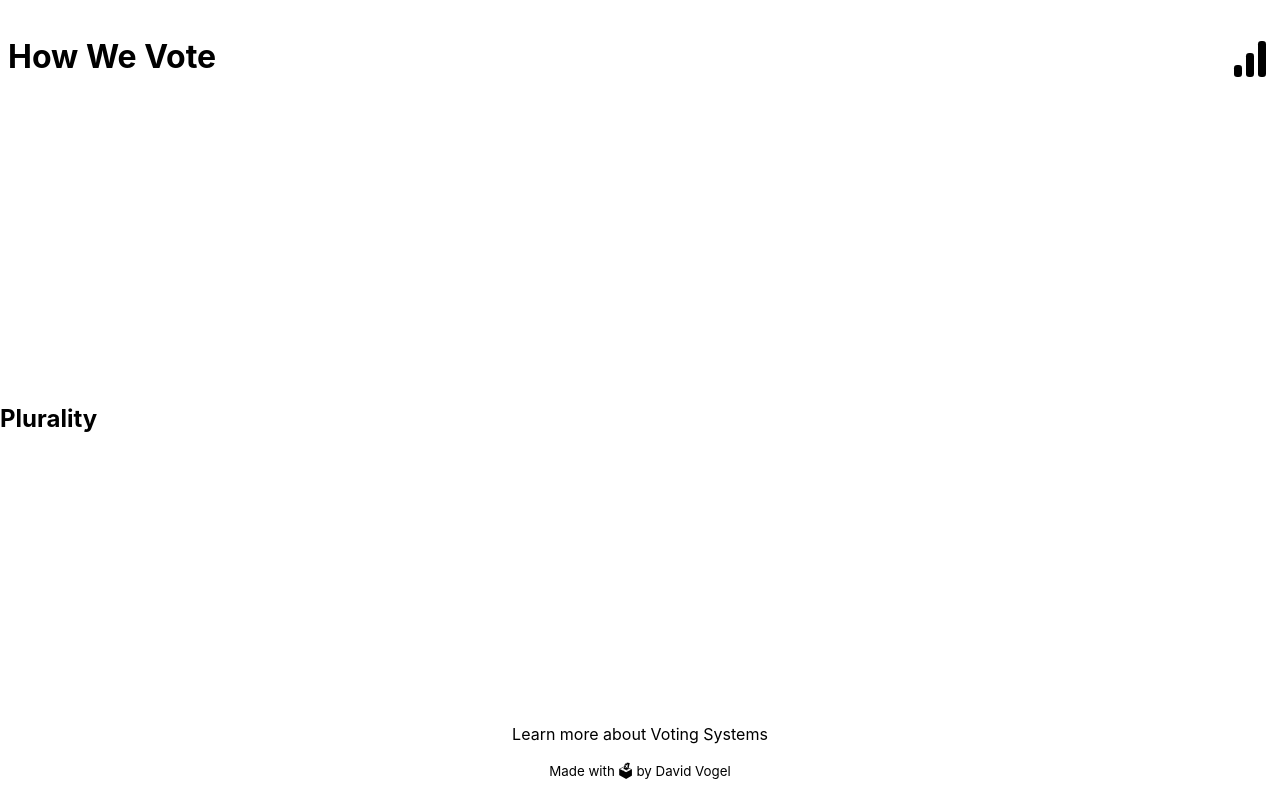
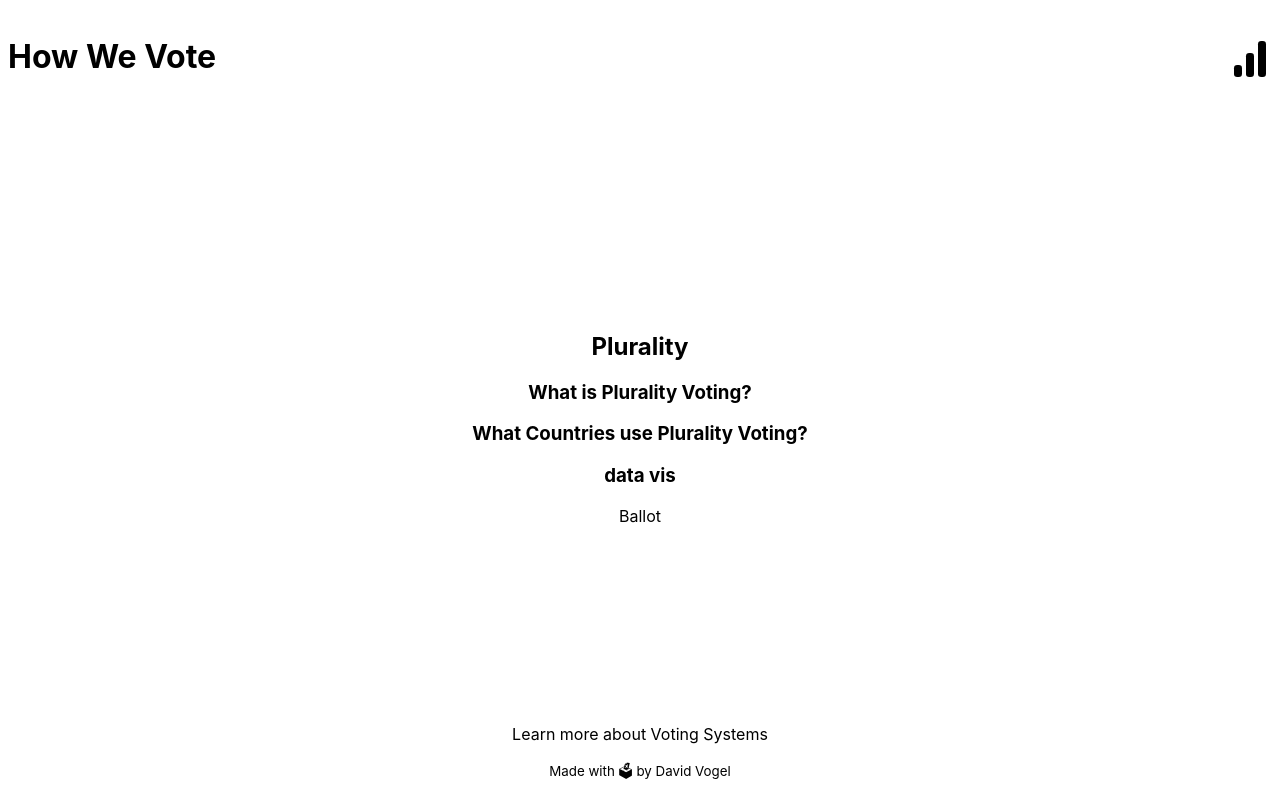
Before and after one commit to davidvdev/how-we-vote, a React (Vite) app: page /plurality in a window 1280 px wide. Built offline with nearby package versions, Linux system fonts and the light colour scheme.

Commit message:
created Ballot component

```diff
--- /dev/null
+++ b/src/components/Ballot/Ballot.jsx
@@ -0,0 +1,11 @@
+import { useState } from "react";
+
+const Ballot = () => {
+    return(
+        <div className="Ballot">
+            Ballot
+        </div>
+    )
+}
+
+export default Ballot
--- a/src/components/System/System.css
+++ b/src/components/System/System.css
@@ -0,0 +1,3 @@
+main {
+    text-align: center;
+}
--- a/src/components/System/System.jsx
+++ b/src/components/System/System.jsx
@@ -1,12 +1,22 @@
+import './System.css'
+import Ballot from '../Ballot/Ballot'
 
 const System = ({sysName}) => {
     return(
         <main>
             <h2>{sysName}</h2>
+            <h3>What is {sysName} Voting?</h3>
             {/* explanation of the system */}
+
+            <h3>What Countries use {sysName} Voting?</h3>
             {/* what countries use it */}
+
+            <h3>data vis</h3>
             {/* data vis of its popularity */}
+
             {/* sample ballot component */}
+            <Ballot />
+
             {/* related links to continued learning? */}
         </main>
     )
```
Also changed, not shown: src/components/Ballot/Ballot.css (added).
